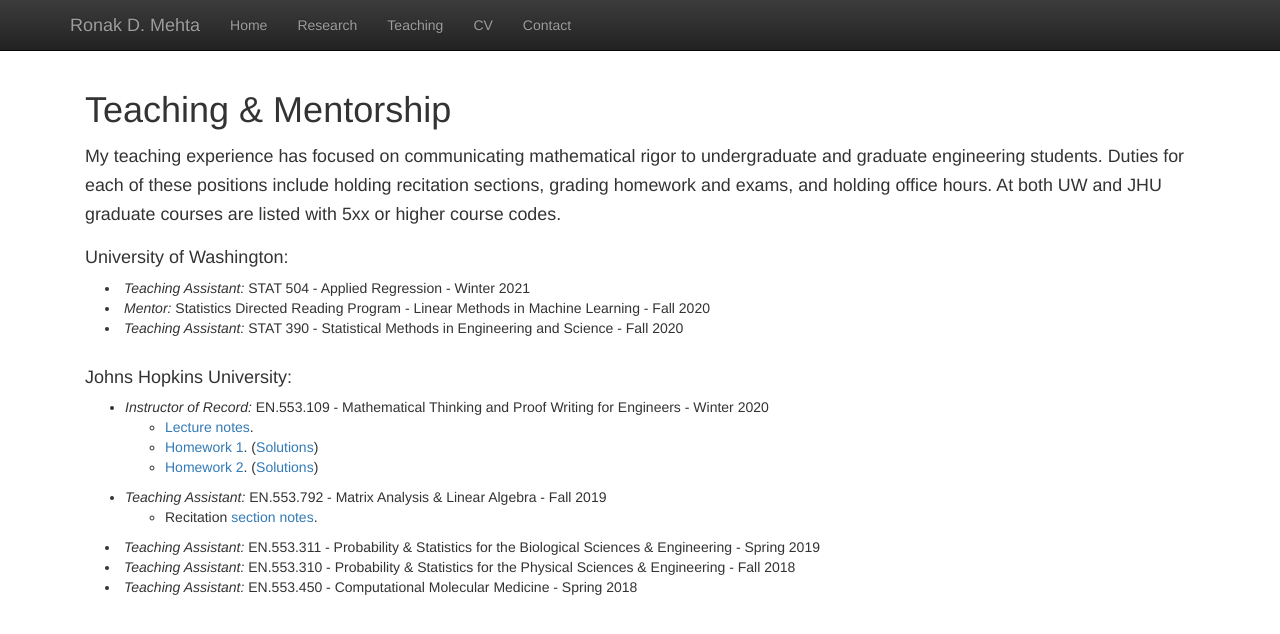
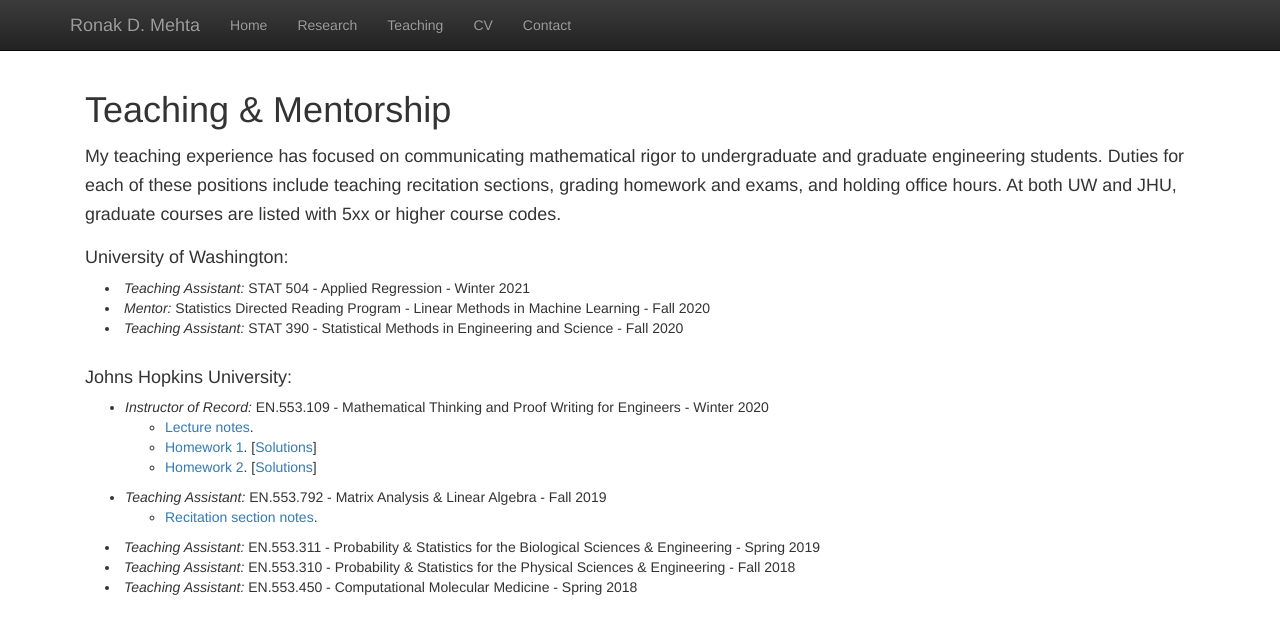
Before and after one commit to shreyap18/shreyap18.github.io, a Jekyll site: the page built from teaching.html, in a window 1280 px wide. Shown: the top 634 px of the page. Built offline with Jekyll 4.4.1, drawn with Linux system fonts in a browser that asks for light colours; nearby versions of some CDN libraries; library files that are not in the unit come from our copies.

Commit message:
Small tweaks to teaching page.

```diff
--- a/teaching.html
+++ b/teaching.html
@@ -6,8 +6,8 @@
 <h1 style="margin-top:0;">Teaching & Mentorship</h1>
 <p class="lead"><small>
         My teaching experience has focused on communicating mathematical rigor to undergraduate and graduate engineering
-        students. Duties for each of these positions include holding recitation sections, grading homework and exams,
-        and holding office hours. At both UW and JHU graduate courses are listed with 5xx or higher course
+        students. Duties for each of these positions include teaching recitation sections, grading homework and exams,
+        and holding office hours. At both UW and JHU, graduate courses are listed with 5xx or higher course
         codes.</small></p>
 
 <h4>University of Washington:</h4>
@@ -29,10 +29,10 @@
         Proof Writing for Engineers - Winter 2020
         <ul>
             <li> <a href="teaching/proof_class_notes.pdf">Lecture notes</a>. </li>
-            <li> <a href="teaching/proof_homework1.pdf">Homework 1</a>. (<a
-                    href="teaching/proof_homework1_sols.pdf">Solutions</a>)</li>
-            <li> <a href="teaching/proof_homework2.pdf">Homework 2</a>. (<a
-                    href="teaching/proof_homework2_sols.pdf">Solutions</a>)</li>
+            <li> <a href="teaching/proof_homework1.pdf">Homework 1</a>. [<a
+                    href="teaching/proof_homework1_sols.pdf">Solutions</a>]</li>
+            <li> <a href="teaching/proof_homework2.pdf">Homework 2</a>. [<a
+                    href="teaching/proof_homework2_sols.pdf">Solutions</a>]</li>
         </ul>
     </li>
 </ul>
@@ -40,7 +40,7 @@
     <li style="padding:0px;margin:0px 0px 0px;"> <i>Teaching Assistant:</i> EN.553.792 - Matrix Analysis & Linear
         Algebra - Fall 2019
         <ul>
-            <li> Recitation <a href="teaching/matrix_section_notes.pdf">section notes</a>. </li>
+            <li> <a href="teaching/matrix_section_notes.pdf">Recitation section notes</a>. </li>
         </ul>
     </li>
 </ul>
```
